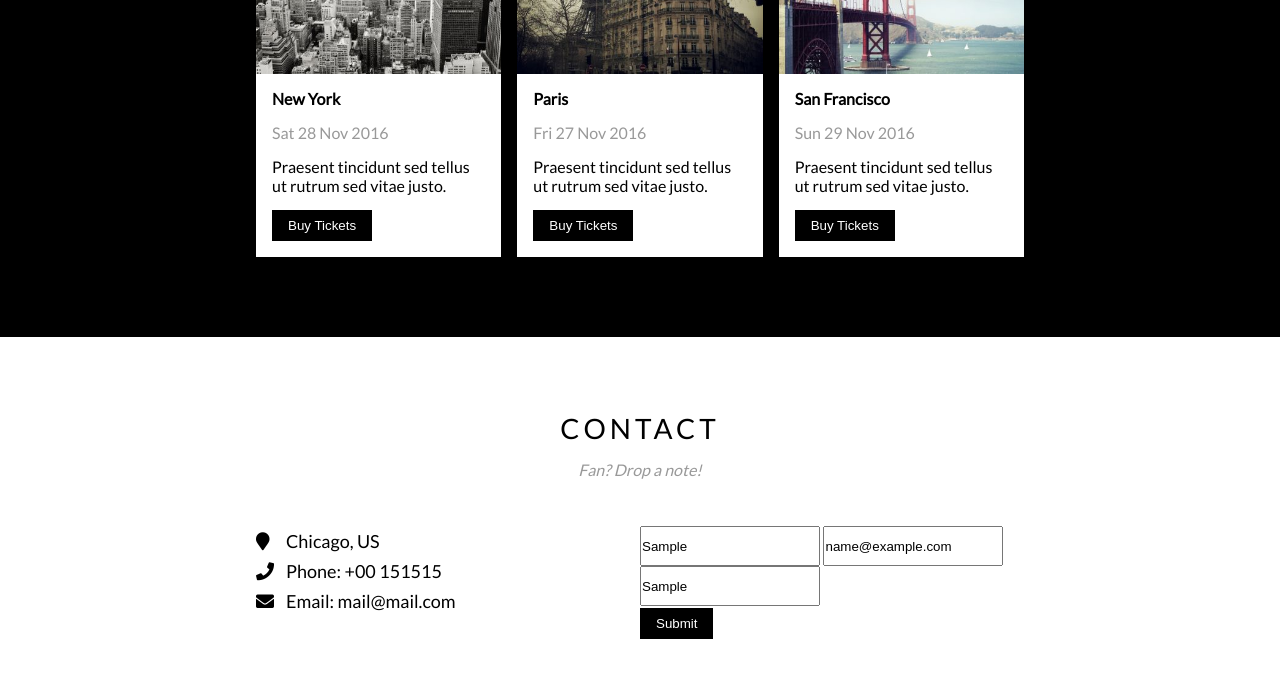
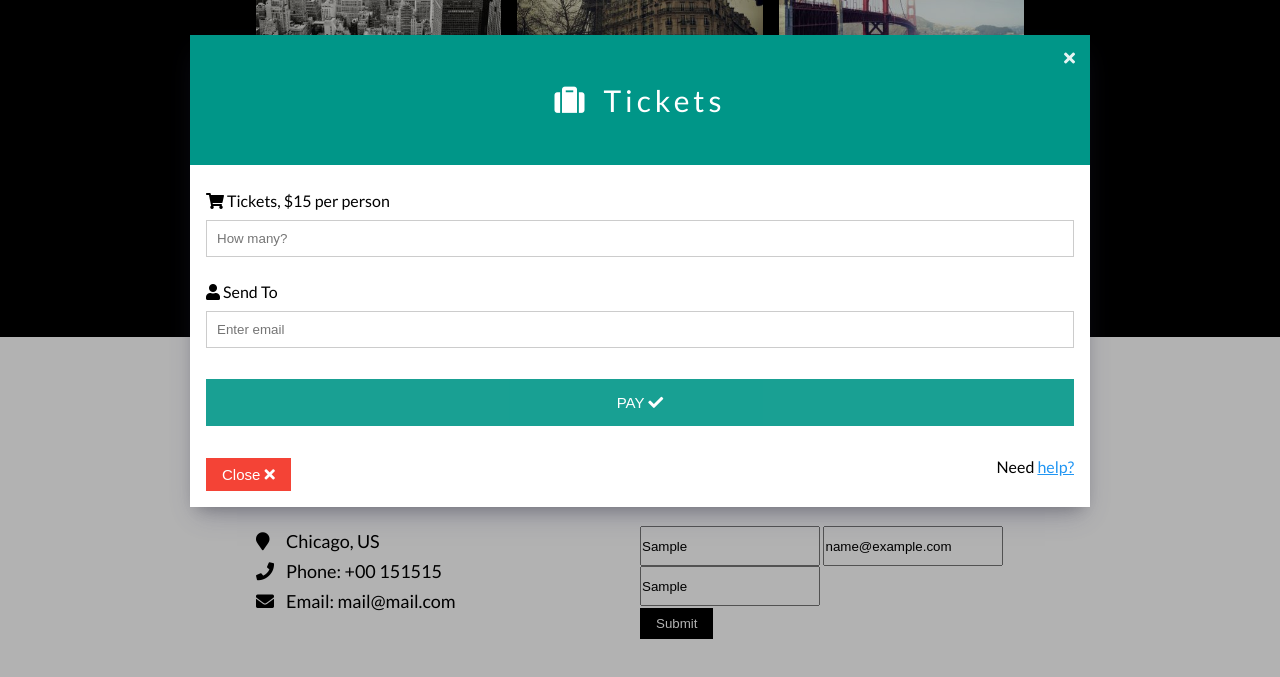
Before and after one commit to minhypro/w3-the-band, a plain HTML site: page index.html in a window 1280 px wide. Both pictures are taken after typing "Sample", "name@example.com", "Sample" into the empty fields and a click on the button "Submit". Shown: the part 1778-2455 px from the top of the page. Drawn offline with Linux system fonts and the light colour scheme.

Commit message:
add-script

```diff
--- /dev/null
+++ b/assets/script.js
@@ -0,0 +1,24 @@
+const buyTicketBtns = document.querySelectorAll('.buy-ticket-btn')
+const popUp = document.querySelector('.modal')
+// const modalContainer = document.querySelector('.modal-container')
+const closeBtn1 = document.querySelector('.close-modal')
+const closeBtn2 = document.querySelector('.close-btn')
+
+buyTicketBtns.forEach(btn => {
+    btn.addEventListener('click', openPopUp )
+})
+
+let Btns = [closeBtn1,closeBtn2];
+[closeBtn1,closeBtn2].forEach(btn => {
+    btn.addEventListener('click',closePopUp)
+})
+
+function openPopUp() {
+    popUp.classList.add('open')
+    // modalContainer.classList.add('open')
+}
+
+function closePopUp() {
+    popUp.classList.remove('open')
+    // modalContainer.classList.remove('open')
+}
--- a/assets/style.css
+++ b/assets/style.css
@@ -4,10 +4,6 @@
     padding: 0;
     margin: 0;
     box-sizing: border-box;
-}
-
-i {
-    width: 30px;
 }
 
 html {
@@ -302,6 +298,11 @@ html {
     margin: auto;
 }
 
+#contact i {
+    width: 30px;
+}
+
+
 .contact-container {
     padding: 32px 0;
     display: flex;
@@ -323,3 +324,131 @@ html {
 #footer {
 
 }
+
+.modal.open {
+    display: flex;
+}
+
+/* .modal-container.open {
+    transform: translateY(0);
+    transition: all 0.3s ease;
+    transition-delay: 1s;
+} */
+
+.modal {
+    position: fixed;
+    display: none;
+    justify-content: center;
+    align-items: center;
+    background-color: rgba(0, 0, 0, 0.3);
+    top: 0;
+    bottom: 0;
+    left: 0;
+    right: 0;
+}
+
+.modal-container {
+    position: relative;
+    top: -10%;
+    background-color: #fff;
+    box-shadow: rgba(50, 50, 93, 0.25) 0px 13px 27px -5px, rgba(0, 0, 0, 0.3) 0px 8px 16px -8px;
+    /* transform: translateY(-100%); */
+}
+
+.close-modal {
+    position: absolute;
+    right: 0px;
+    top: 0px;
+    padding: 15px;
+    display: flex;
+    align-items: center;
+    justify-content: center;
+    opacity: 0.9;
+    color: #fff;
+}
+
+.close-modal:hover {
+    color: #000;
+    opacity: 1;
+    background-color: #ccc;
+    cursor: pointer;
+}
+
+.modal-header {
+    width: 900px;
+    height: 130px;
+    background-color: #009688;
+    display: flex;
+    align-items: center;
+    justify-content: center;
+    letter-spacing: 4px;
+    color: #fff;
+    max-width: calc(100%-32px);
+}
+
+.modal-icon {
+    font-size: 30px;
+}
+.modal-header p {
+    margin-left: 15px;
+    font-size: 30px;
+}
+
+.modal-body {
+    padding: 0.15px 16px;
+    font-size: 16px;
+    display: block;
+}
+
+.modal-label {
+    margin: 25px 0 10px 0;
+    display: block;
+}
+
+.modal-body input {
+    width: 100%;
+    padding: 10px;
+    border: 1px solid #ccc;
+    display: block;
+    margin-bottom: 15px;
+}
+
+.modal-btn {
+    width: 100%;
+    padding: 15px 0;
+    opacity: .9;
+    background-color: #009688;
+    outline: none;
+    border: none;
+    font-size: 15px;
+    text-transform: uppercase;
+    color: #fff;
+    margin: 16px 0;
+}
+
+.modal-btn:hover {
+    color: #000;
+    opacity: 1;
+    background-color: #ccc;
+    cursor: pointer;
+}
+
+.modal-body p {
+    float: right;
+    margin: 15px 0;
+}
+
+.modal-body a {
+    color: #2196F3!important;
+}
+
+.close-btn {
+    margin: 16px 0;
+    padding: 8px 16px;
+    outline: none;
+    border: none;
+    background-color: #f44336;
+    font-size: 15px;
+    color: #fff;
+    cursor: pointer;
+}
--- a/index.html
+++ b/index.html
@@ -10,7 +10,7 @@
     <link rel="stylesheet" href="https://cdnjs.cloudflare.com/ajax/libs/font-awesome/5.15.3/css/all.min.css"
         integrity="sha512-iBBXm8fW90+nuLcSKlbmrPcLa0OT92xO1BIsZ+ywDWZCvqsWgccV3gFoRBv0z+8dLJgyAHIhR35VZc2oM/gI1w=="
         crossorigin="anonymous" referrerpolicy="no-referrer" />
-    <title>Document</title>
+    <title>The band - Remake</title>
 </head>
 
 <body>
@@ -144,6 +144,35 @@
 
         </div>
     </div>
+
+    <div class="modal">
+        <div class="modal-container">
+            <div class="close-modal"><i class="fas fa-times"></i>
+            </div>
+
+            <header class="modal-header">
+                <i class="modal-icon fas fa-suitcase"></i>
+                <p>Tickets</p>
+            </header>
+            <div class="modal-body">
+                <label for="" class="modal-label">
+                    <i class="fas fa-shopping-cart"></i> Tickets, $15 per person
+                </label>
+                <input type="text" class="modal-input" placeholder="How many?">
+                <label for="" class="modal-label">
+                    <i class="fas fa-user"></i> Send To
+                </label>
+                <input type="text" class="modal-input" placeholder="Enter email">
+                <button class="modal-btn">Pay <i class="fas fa-check"></i></button>
+                <p>Need <a href="#">help?</a></p>
+                <button class="close-btn">Close <i class="fas fa-times"></i></button>
+
+            </div>
+
+        </div>
+    </div>
+
+    <script src="/assets/script.js"></script>
 </body>
 
 </html>
```
